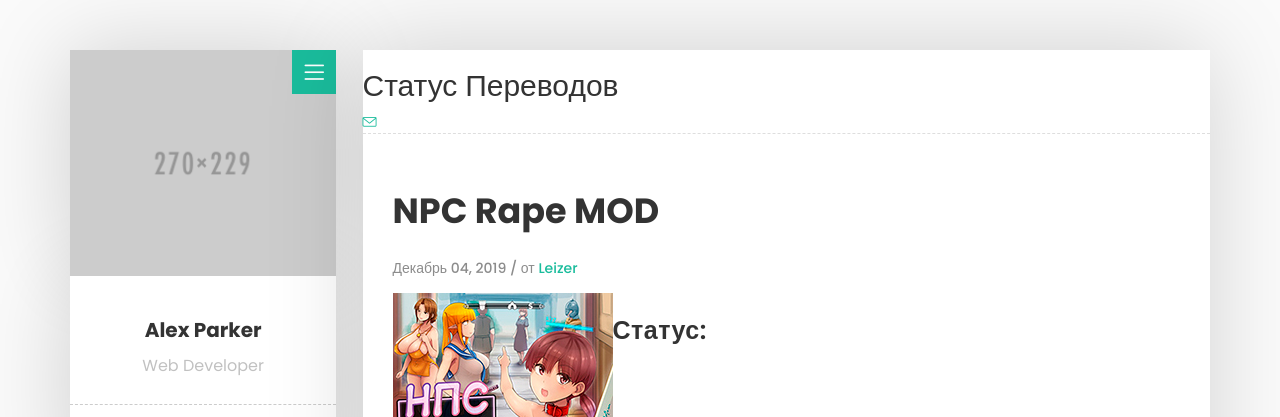
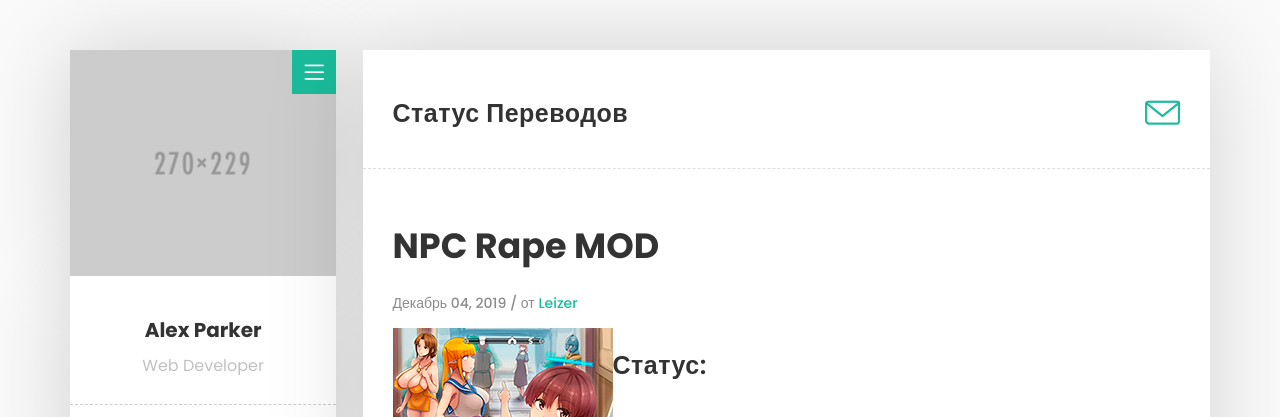
Before and after one commit to Leizer-San/Leizer.Github.io, a plain HTML site: page index.html in a window 1280 px wide. Shown: the top 417 px of the page. Drawn offline with Linux system fonts and the light colour scheme.

Commit message:
Update index.html

```diff
--- a/index.html
+++ b/index.html
@@ -103,8 +103,8 @@
                     	<div class="row">
 
 
-                            <div>
-                           		<h2 font="arial black">Статус Переводов</h2>
+                            <div class="sub-title">
+                           		<h2>Статус Переводов</h2>
                                 <a href="contact.html"><i class="icon-envelope"></i></a>
                              </div>
 
```
